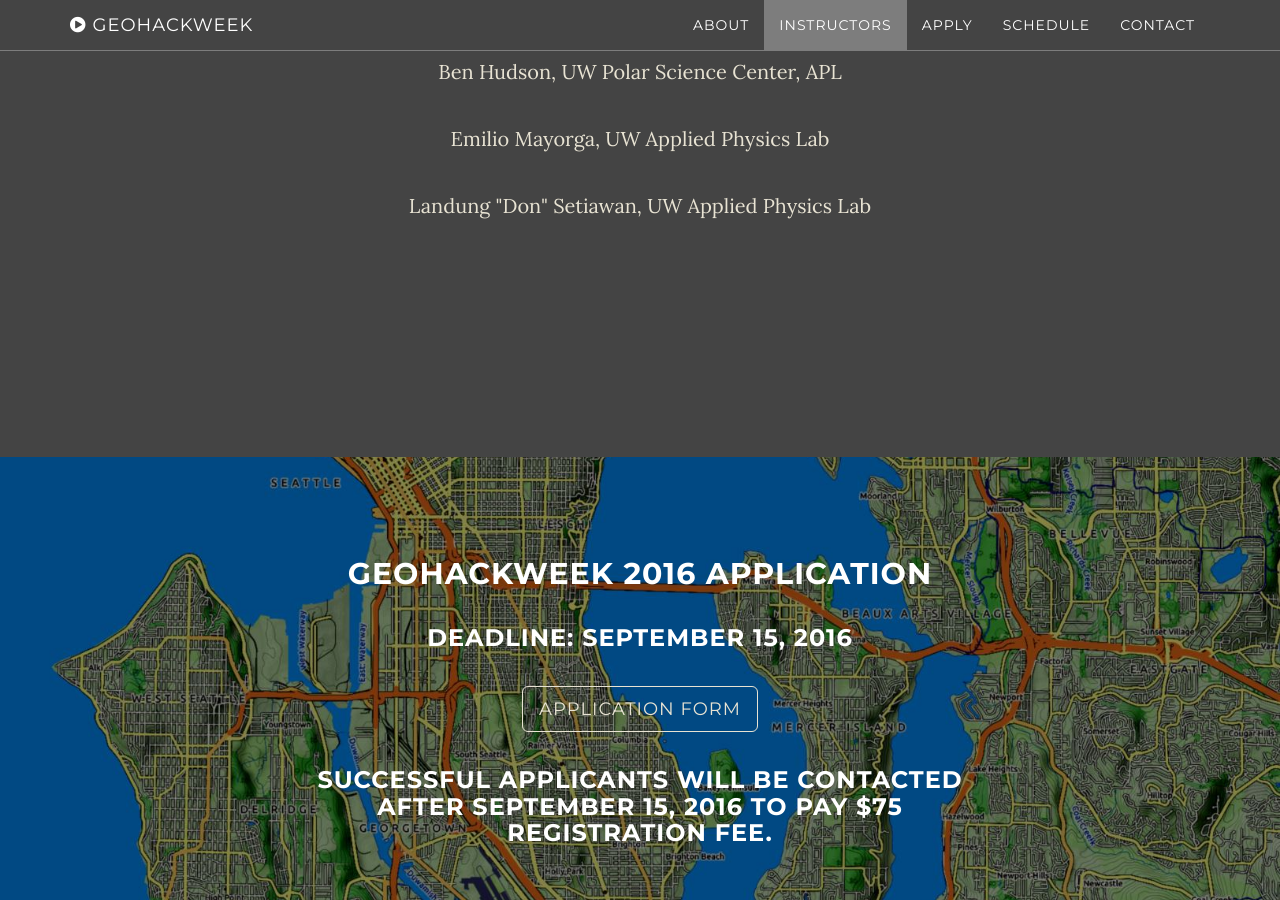
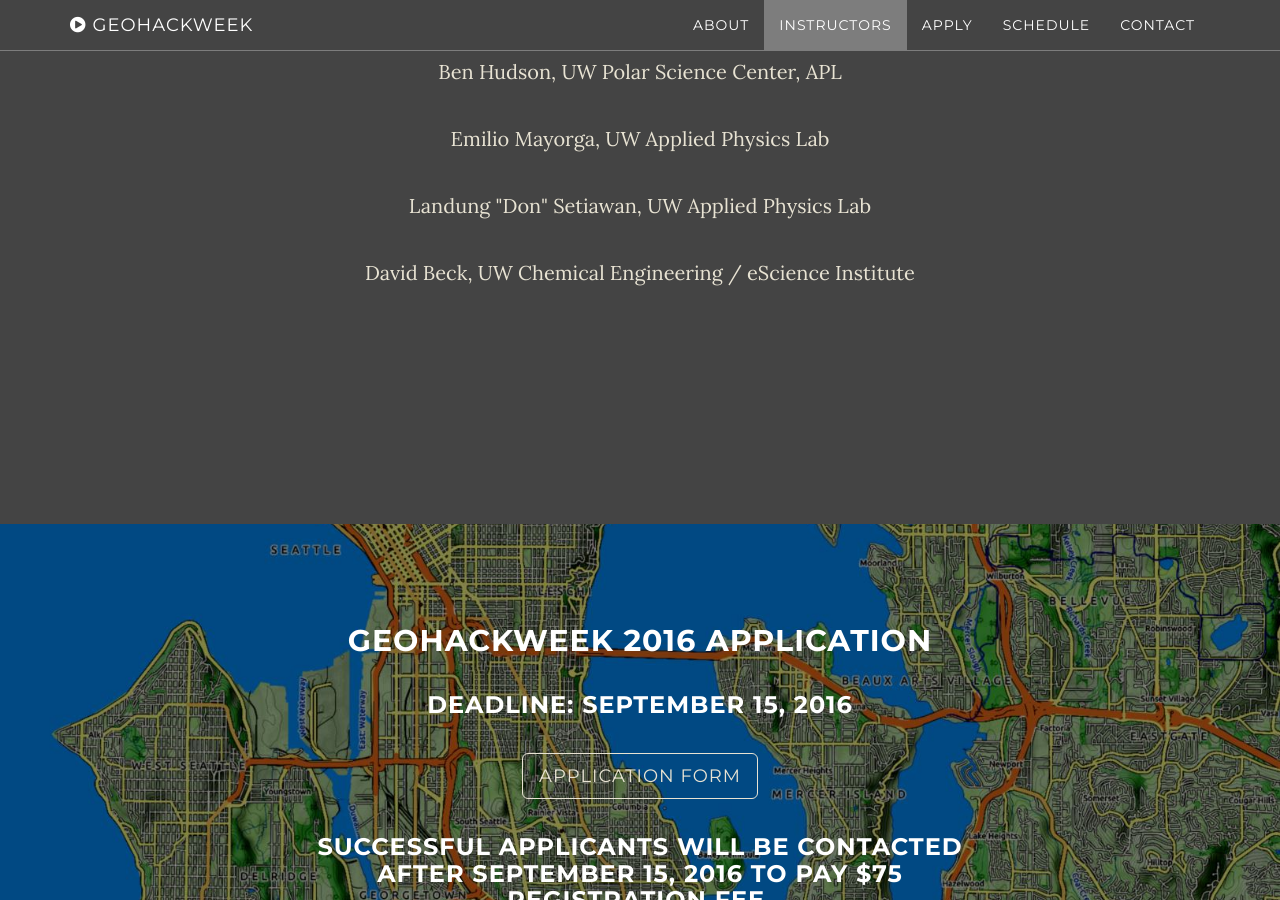
Before and after one commit to geohackweek/geohackweek.github.io, a Jekyll site: the page built from index.html, in a window 1280 px wide and 900 px high, scrolled down 2304 px. Built offline with Jekyll 4.4.1, drawn with Linux system fonts in a browser that asks for light colours.

Commit message:
added D. Beck

```diff
--- a/_includes/instructors.html
+++ b/_includes/instructors.html
@@ -33,6 +33,9 @@
                 <p><a href="https://www.linkedin.com/in/landungsetiawan">Landung "Don" Setiawan, UW Applied Physics Lab</a></p>
             </div>
         </div>
-
-
+        <div class="row">
+            <div class="col=md-6">
+                <p><a href="http://faculty.washington.edu/dacb/?page_id=78">David Beck, UW Chemical Engineering / eScience Institute</a></p>
+            </div>
+        </div>
 </section>
```
